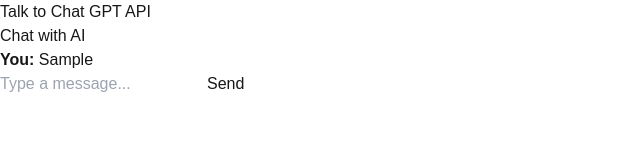
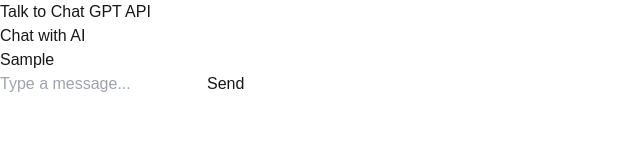
Before and after one commit to Hyeonji-Ahn/promptbased_chatbot_refinement, a Next.js app in the folder my-app/: page /chatInterface in a window 1280 px wide. Both pictures are taken after typing "Sample" into the empty fields and a click on the button "Send". Shown: the top 160 px of the page, without its empty margins (0-640 px from the left). Built offline with nearby package versions, Linux system fonts and the light colour scheme; no server answers.

Commit message:
message bubble

```diff
--- a/my-app/src/app/chatInterface/page.tsx
+++ b/my-app/src/app/chatInterface/page.tsx
@@ -4,7 +4,7 @@
 
 export default function Home() {
   return (
-    <main className="flex flex-col h-screen bg-[#040d17] text-white">
+    <main className="flex flex-col h-screen">
       <nav className="flex justify-between items-center p-4">
         <h1 className="text-xl font-semibold">
           Talk to Chat GPT API
--- /dev/null
+++ b/my-app/src/app/components/messageBubble.tsx
@@ -0,0 +1,24 @@
+import React from "react";
+
+interface MessageBubbleProps {
+  text: string;
+  sender: "user" | "assistant";
+}
+
+const MessageBubble: React.FC<MessageBubbleProps> = ({ text, sender }) => {
+  const isUser = sender === "user";
+
+  return (
+    <div className={`flex ${isUser ? "justify-end" : "justify-start"} mb-2`}>
+      <div
+        className={`max-w-xs md:max-w-sm lg:max-w-md px-4 py-2 rounded-2xl ${
+          isUser ? "bg-blue-500 text-white" : "bg-gray-200 text-black"
+        }`}
+      >
+        {text}
+      </div>
+    </div>
+  );
+};
+
+export default MessageBubble;
--- a/my-app/src/app/components/openAI.tsx
+++ b/my-app/src/app/components/openAI.tsx
@@ -1,4 +1,5 @@
 import { useState } from "react";
+import MessageBubble from "./messageBubble";
 
 interface Message {
   role: "user" | "assistant";
@@ -44,15 +45,14 @@
   };
 
   return (
-    <div className="p-4 max-w-lg mx-auto border rounded-lg shadow-lg">
+    <div className="h-[90%] p-4 w-[95%] max-w-lg mx-auto border rounded-lg shadow-lg">
       <h2 className="text-xl font-bold mb-4">Chat with AI</h2>
 
-      <div className="mb-4 h-60 overflow-y-auto border p-2 rounded-md bg-gray-50">
+      <div className="h-[80%] mb-4 overflow-y-auto border p-2 rounded-md">
         {messages.length > 0 ? (
           messages.map((msg, index) => (
-            <div key={index} className={`p-2 ${msg.role === "user" ? "text-right" : "text-left"} text-black`}>
-              <strong>{msg.role === "user" ? "You" : "AI"}:</strong> {msg.content}
-            </div>
+            <MessageBubble key={index} text={msg.content} sender={msg.role} />
+
           ))
         ) : (
           <p className="text-black">Start the conversation...</p>
```
